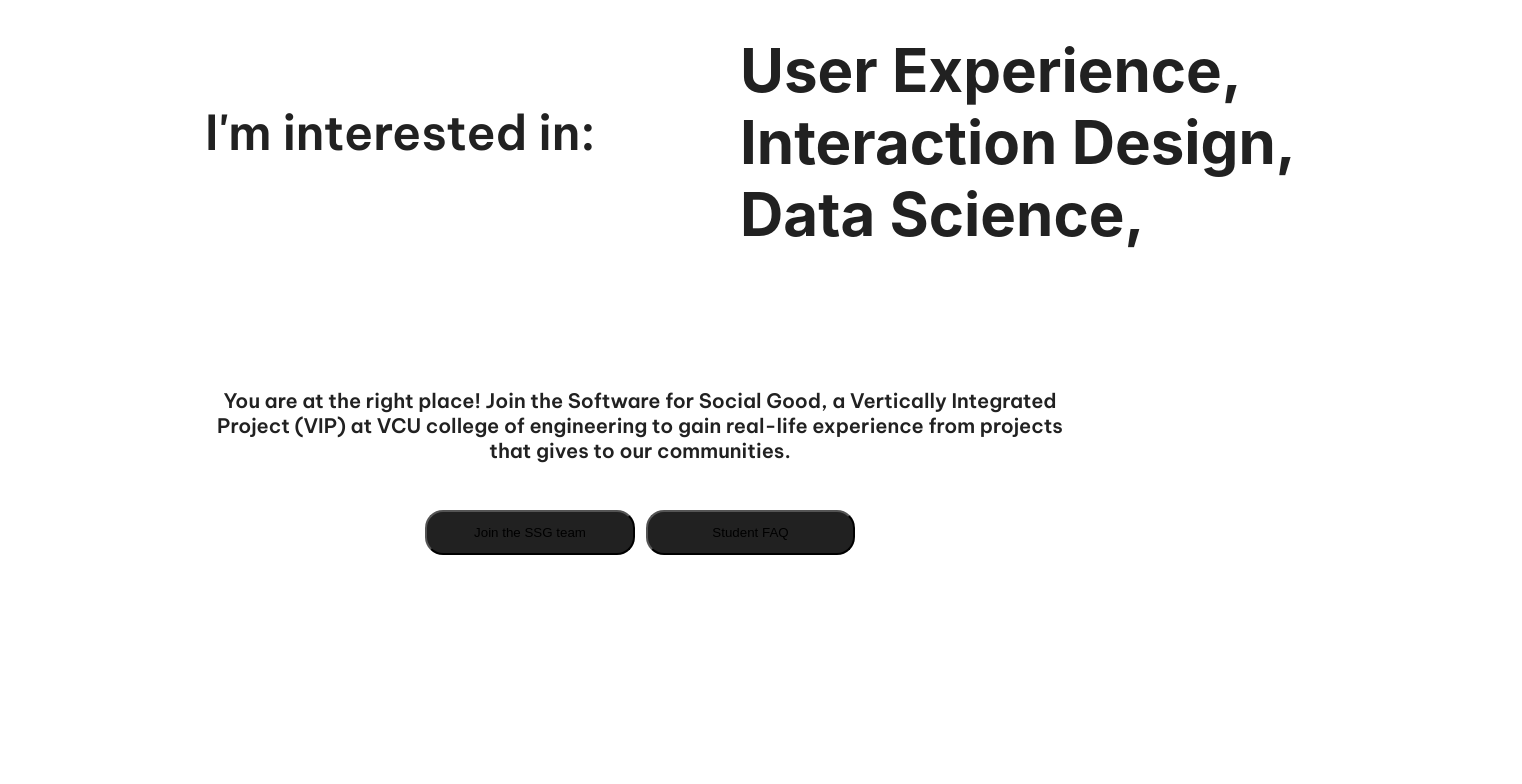
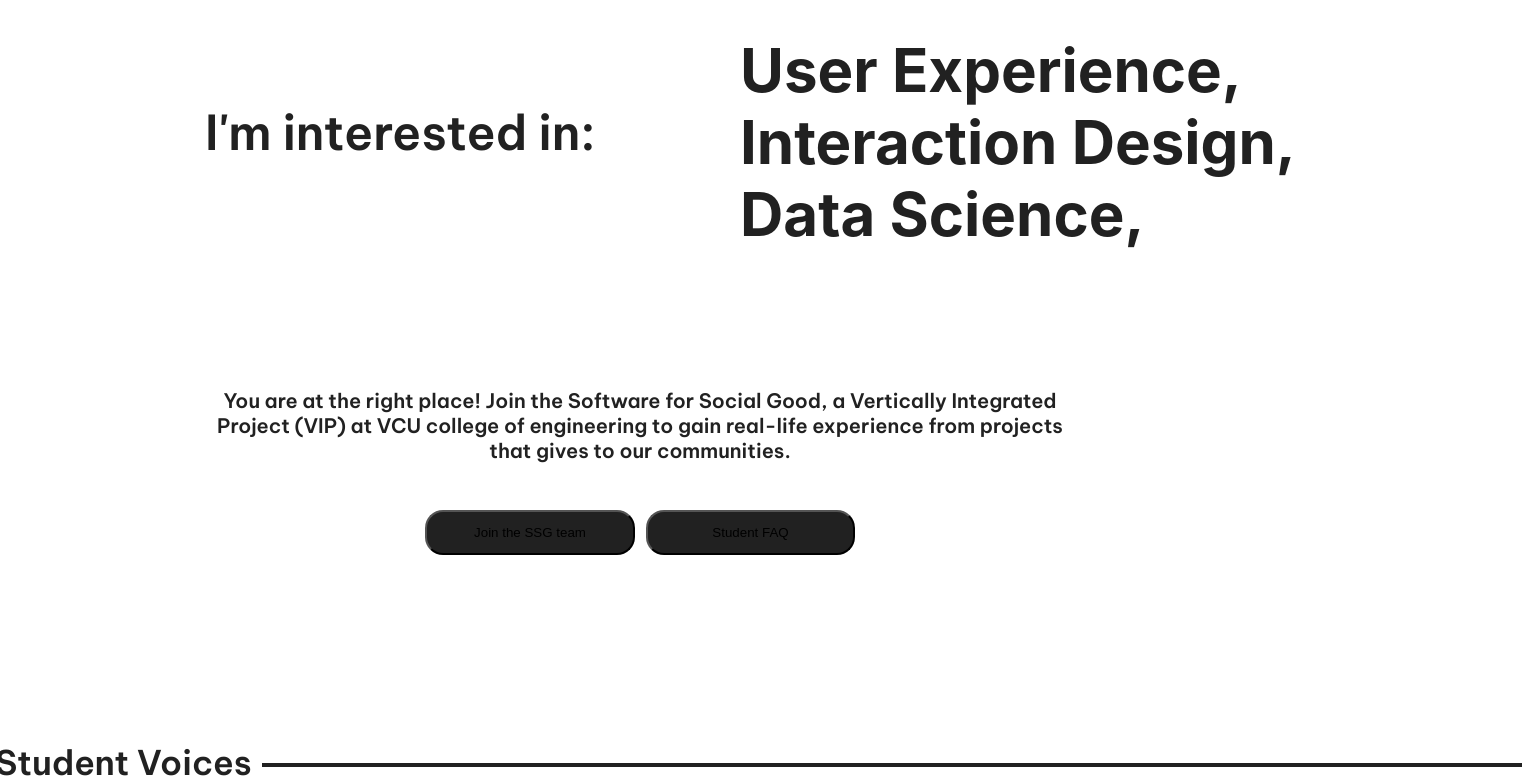
Before and after one commit to vcu-ssg/software-for-social-good-website, a Next.js app: page /forstudents in a window 1280 px wide. Shown: the part 270-1054 px from the top of the page, 1522 px wide, since content can reach past the window. Before the commit the page ends 825 px from the top, so only its background shows below. Built offline with nearby package versions, Linux system fonts and the light colour scheme.

Commit message:
student voices section - only header completed

```diff
--- /dev/null
+++ b/components/StudentVoices.js
@@ -0,0 +1,18 @@
+import styles from '../styles/StudentVoices.module.css'
+
+const StudentVoices = () =>
+{
+    return(
+        <div>
+            <div className={ styles.lineLeft }/>
+            <div className={ styles.headerContainer }>
+                <h1 className= { styles.headerTitle }>Student Voices</h1>
+            </div>
+            <div className={ styles.lineRight }/>
+        </div>
+    )
+}
+
+
+
+export default StudentVoices;
--- a/pages/forstudents.js
+++ b/pages/forstudents.js
@@ -1,5 +1,6 @@
+import Navbar from "../components/Navbar";
 import ForStudentsLanding from "../components/ForStudentsLanding";
-import Navbar from "../components/Navbar";
+import StudentVoices from "../components/StudentVoices";
 
 export default function forstudents()
 {
@@ -7,6 +8,7 @@
         <div>
             <Navbar/>
             <ForStudentsLanding/>
+            <StudentVoices/>
         </div>
     )
 }
--- /dev/null
+++ b/styles/StudentVoices.module.css
@@ -0,0 +1,56 @@
+.lineLeft {
+    position: absolute;
+    width: 225px;
+    height: 0px;
+    left: calc(50% - 225px/2 - 767.5px);
+    top: 1033px;
+
+    /* "Kian's Age" black */
+    border: 2px solid #212121;
+}
+
+.lineRight {
+
+    position: absolute;
+    width: 1260px;
+    height: 0px;
+    left: calc(50% - 1260px/2 + 252px);
+    top: 1033px;
+
+    /* "Kian's Age" black */
+
+    border: 2px solid #212121;
+}
+
+.headerContainer{
+    display: flex;
+    flex-direction: row;
+    align-items: center;
+    padding: 0px 10px;
+
+    position: absolute;
+    width: 277px;
+    height: 43px;
+    left: calc(50% - 277px/2 - 516.5px);
+    top: 1011px;
+
+}
+
+.headerTitle{
+    width: 257px;
+    height: 43px;
+
+    /* Header 4 */
+
+    font-family: 'Be Vietnam Pro';
+    font-style: normal;
+    font-weight: 600;
+    font-size: 34px;
+    line-height: 43px;
+    /* identical to box height */
+
+
+    /* "Kian's Age" black */
+
+    color: #212121;
+}
```
